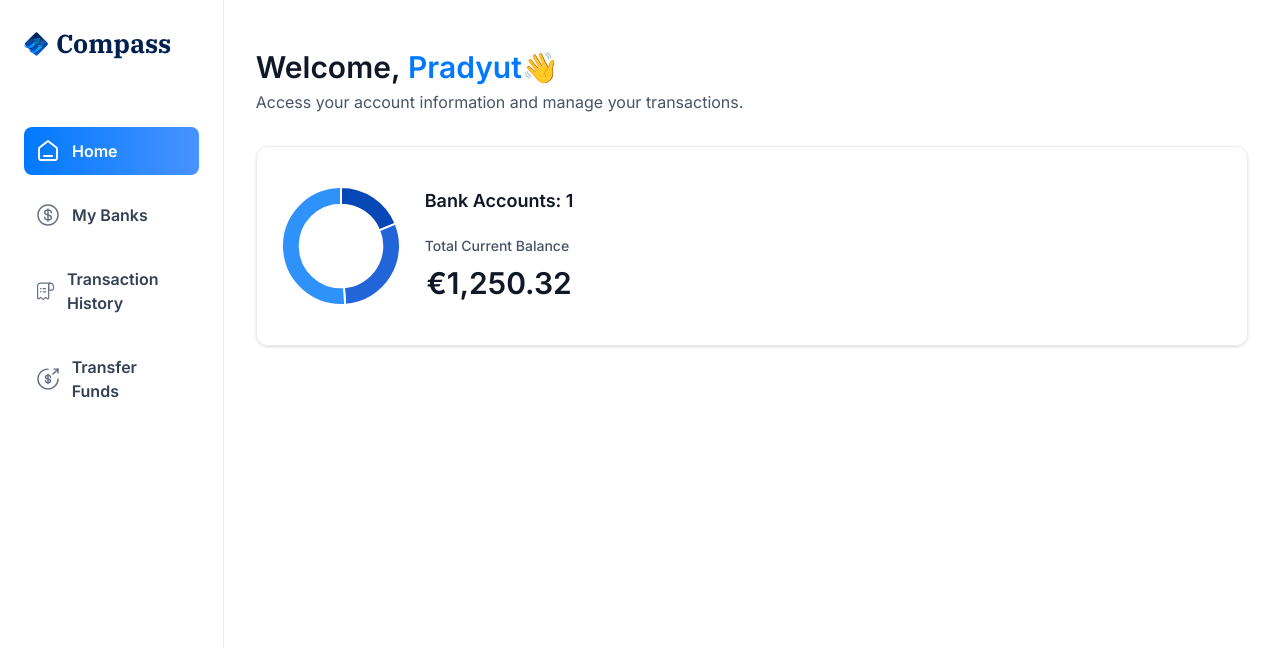
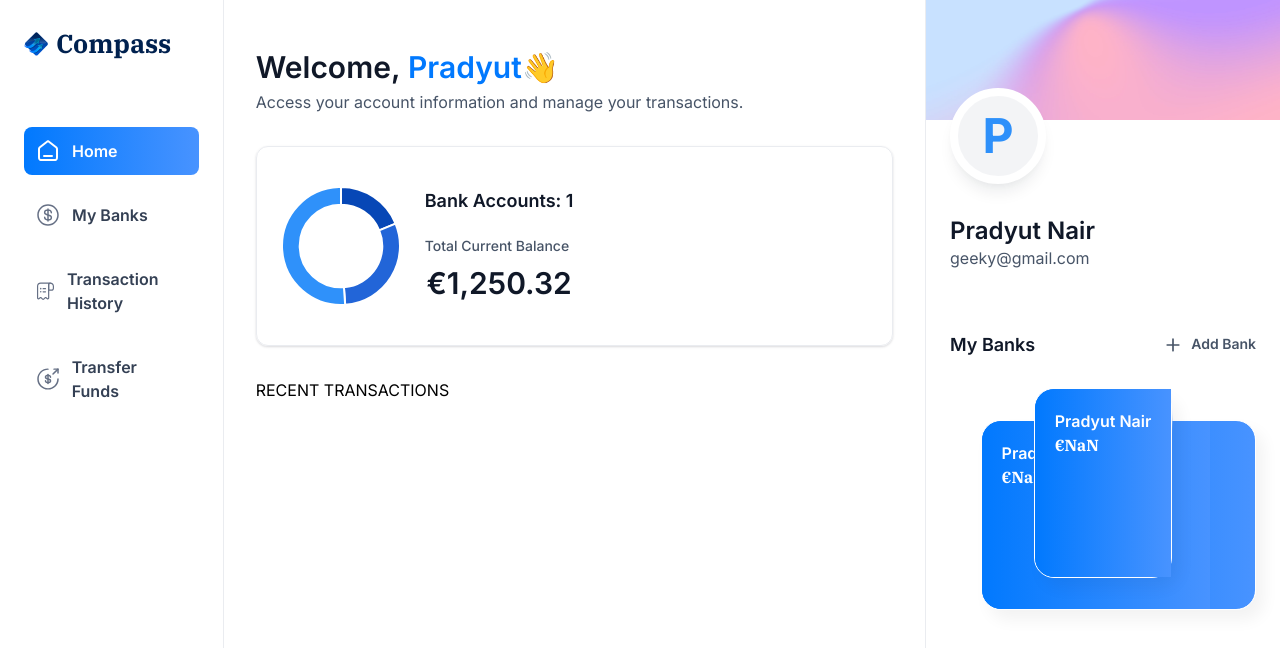
Before and after one commit to pradyutnair/compass, a Next.js app: page / in a window 1280 px wide. Shown: the top 648 px of the page. Built offline with nearby package versions, Linux system fonts and the light colour scheme.

Commit message:
Add right sidebar and bank card prop

```diff
--- a/app/(root)/page.tsx
+++ b/app/(root)/page.tsx
@@ -1,9 +1,10 @@
 import HeaderBox from "@/components/HeaderBox";
 import TotalBalanceBox from "@/components/TotalBalanceBox";
 import React from "react";
+import RightSidebar from "@/components/RightSidebar";
 
 const Home= () => {
-    const loggedIn = { firstName: "Pradyut"}
+    const loggedIn = { firstName: "Pradyut", lastName: "Nair", email:"geeky@gmail.com"}
     return (
         <section className={"home"}>
             <div className={"home-content"}>
@@ -22,8 +23,13 @@
                 />
 
                 </header>
+             RECENT TRANSACTIONS
 
             </div>
+                <RightSidebar user={loggedIn}
+                              transactions={[]}
+                              banks={[{}, {}]}
+                                />
         </section>
     );
 }
--- /dev/null
+++ b/components/BankCard.tsx
@@ -0,0 +1,24 @@
+import React from 'react';
+import Link from "next/link";
+import {formatAmount} from "@/lib/utils";
+
+const BankCard = ({account, userName, showBalance = true}: CreditCardProps) => {
+    return (
+        <div className="flex flex-col">
+            <Link href={"/"} className="bank-card">
+                <div className="bank-card_content">
+                    <div>
+                        <h1 className="text-16 font-semibold text-white">
+                            {account.name || userName}
+                        </h1>
+                        <p className="font-ibm-plex-serif font-black text-white">
+                            {formatAmount(account.currentBalance)}
+                        </p>
+                    </div>
+                </div>
+            </Link>
+        </div>
+    );
+};
+
+export default BankCard;
--- /dev/null
+++ b/components/RightSidebar.tsx
@@ -0,0 +1,72 @@
+import React from 'react';
+import Image from "next/image";
+import Link from "next/link";
+import BankCard from "@/components/BankCard";
+
+const RightSidebar = ({user, transactions, banks}: RightSidebarProps) => {
+    return (
+        // Profile details
+        <aside className="right-sidebar">
+            <section className="flex flex-col pb-8">
+                <div className="profile-banner"/>
+                <div className="profile">
+                    <div className="profile-img">
+                        <span className="text-5xl font-bold text-blue-500">{user.firstName[0]}</span>
+                    </div>
+
+                    <div className="profile-details">
+                        <h1 className='profile-name'>
+                            {user.firstName} {user.lastName}
+                        </h1>
+                        <p className="profile-email">
+                            {user.email}
+                        </p>
+                    </div>
+                </div>
+            </section>
+
+            {/*Bank details*/}
+            <section className="banks">
+                <div className="flex w-full justify-between">
+                    <h2 className="header-2">My Banks</h2>
+                    <Link href="/" className="flex gap-2">
+                        <Image
+                            src="/icons/plus.svg"
+                            width={20}
+                            height={20}
+                            alt="plus"
+                        />
+                        <h2 className="text-14 font-semibold text-gray-600">
+                            Add Bank
+                        </h2>
+                    </Link>
+                </div>
+
+                {banks?.length > 0 && (
+                    <div className="relative flex flex-1 flex-col items-center justify-center gap-5">
+                        <div className='relative z-10'>
+                            <BankCard
+                                key={banks[0].$id}
+                                account={banks[0]}
+                                userName={`${user.firstName} ${user.lastName}`}
+                                showBalance={false}
+                            />
+                        </div>
+                        {banks[1] && (
+                            <div className="absolute right-0 top-8 z-0 w-[90%]">
+                                <BankCard
+                                    key={banks[1].$id}
+                                    account={banks[1]}
+                                    userName={`${user.firstName} ${user.lastName}`}
+                                    showBalance={false}
+                                />
+                            </div>
+                        )}
+                    </div>
+                )}
+            </section>
+        </aside>
+    );
+};
+
+export default RightSidebar;
--- /dev/null
+++ b/components/ui/sheet.tsx
@@ -0,0 +1,140 @@
+"use client"
+
+import * as React from "react"
+import * as SheetPrimitive from "@radix-ui/react-dialog"
+import { cva, type VariantProps } from "class-variance-authority"
+import { X } from "lucide-react"
+
+import { cn } from "@/lib/utils"
+
+const Sheet = SheetPrimitive.Root
+
+const SheetTrigger = SheetPrimitive.Trigger
+
+const SheetClose = SheetPrimitive.Close
+
+const SheetPortal = SheetPrimitive.Portal
+
+const SheetOverlay = React.forwardRef<
+  React.ElementRef<typeof SheetPrimitive.Overlay>,
+  React.ComponentPropsWithoutRef<typeof SheetPrimitive.Overlay>
+>(({ className, ...props }, ref) => (
+  <SheetPrimitive.Overlay
+    className={cn(
+      "fixed inset-0 z-50 bg-black/80  data-[state=open]:animate-in data-[state=closed]:animate-out data-[state=closed]:fade-out-0 data-[state=open]:fade-in-0",
+      className
+    )}
+    {...props}
+    ref={ref}
+  />
+))
+SheetOverlay.displayName = SheetPrimitive.Overlay.displayName
+
+const sheetVariants = cva(
+  "fixed z-50 gap-4 bg-background p-6 shadow-lg transition ease-in-out data-[state=open]:animate-in data-[state=closed]:animate-out data-[state=closed]:duration-300 data-[state=open]:duration-500",
+  {
+    variants: {
+      side: {
+        top: "inset-x-0 top-0 border-b data-[state=closed]:slide-out-to-top data-[state=open]:slide-in-from-top",
+        bottom:
+          "inset-x-0 bottom-0 border-t data-[state=closed]:slide-out-to-bottom data-[state=open]:slide-in-from-bottom",
+        left: "inset-y-0 left-0 h-full w-3/4 border-r data-[state=closed]:slide-out-to-left data-[state=open]:slide-in-from-left sm:max-w-sm",
+        right:
+          "inset-y-0 right-0 h-full w-3/4  border-l data-[state=closed]:slide-out-to-right data-[state=open]:slide-in-from-right sm:max-w-sm",
+      },
+    },
+    defaultVariants: {
+      side: "right",
+    },
+  }
+)
+
+interface SheetContentProps
+  extends React.ComponentPropsWithoutRef<typeof SheetPrimitive.Content>,
+    VariantProps<typeof sheetVariants> {}
+
+const SheetContent = React.forwardRef<
+  React.ElementRef<typeof SheetPrimitive.Content>,
+  SheetContentProps
+>(({ side = "right", className, children, ...props }, ref) => (
+  <SheetPortal>
+    <SheetOverlay />
+    <SheetPrimitive.Content
+      ref={ref}
+      className={cn(sheetVariants({ side }), className)}
+      {...props}
+    >
+      {children}
+      <SheetPrimitive.Close className="absolute right-4 top-4 rounded-sm opacity-70 ring-offset-background transition-opacity hover:opacity-100 focus:outline-none focus:ring-2 focus:ring-ring focus:ring-offset-2 disabled:pointer-events-none data-[state=open]:bg-secondary">
+        <X className="h-4 w-4" />
+        <span className="sr-only">Close</span>
+      </SheetPrimitive.Close>
+    </SheetPrimitive.Content>
+  </SheetPortal>
+))
+SheetContent.displayName = SheetPrimitive.Content.displayName
+
+const SheetHeader = ({
+  className,
+  ...props
+}: React.HTMLAttributes<HTMLDivElement>) => (
+  <div
+    className={cn(
+      "flex flex-col space-y-2 text-center sm:text-left",
+      className
+    )}
+    {...props}
+  />
+)
+SheetHeader.displayName = "SheetHeader"
+
+const SheetFooter = ({
+  className,
+  ...props
+}: React.HTMLAttributes<HTMLDivElement>) => (
+  <div
+    className={cn(
+      "flex flex-col-reverse sm:flex-row sm:justify-end sm:space-x-2",
+      className
+    )}
+    {...props}
+  />
+)
+SheetFooter.displayName = "SheetFooter"
+
+const SheetTitle = React.forwardRef<
+  React.ElementRef<typeof SheetPrimitive.Title>,
+  React.ComponentPropsWithoutRef<typeof SheetPrimitive.Title>
+>(({ className, ...props }, ref) => (
+  <SheetPrimitive.Title
+    ref={ref}
+    className={cn("text-lg font-semibold text-foreground", className)}
+    {...props}
+  />
+))
+SheetTitle.displayName = SheetPrimitive.Title.displayName
+
+const SheetDescription = React.forwardRef<
+  React.ElementRef<typeof SheetPrimitive.Description>,
+  React.ComponentPropsWithoutRef<typeof SheetPrimitive.Description>
+>(({ className, ...props }, ref) => (
+  <SheetPrimitive.Description
+    ref={ref}
+    className={cn("text-sm text-muted-foreground", className)}
+    {...props}
+  />
+))
+SheetDescription.displayName = SheetPrimitive.Description.displayName
+
+export {
+  Sheet,
+  SheetPortal,
+  SheetOverlay,
+  SheetTrigger,
+  SheetClose,
+  SheetContent,
+  SheetHeader,
+  SheetFooter,
+  SheetTitle,
+  SheetDescription,
+}
--- a/lib/utils.ts
+++ b/lib/utils.ts
@@ -68,7 +68,7 @@
 export function formatAmount(amount: number): string {
   const formatter = new Intl.NumberFormat("en-US", {
     style: "currency",
-    currency: "USD",
+    currency: "EUR",
     minimumFractionDigits: 2,
   });
 
```
